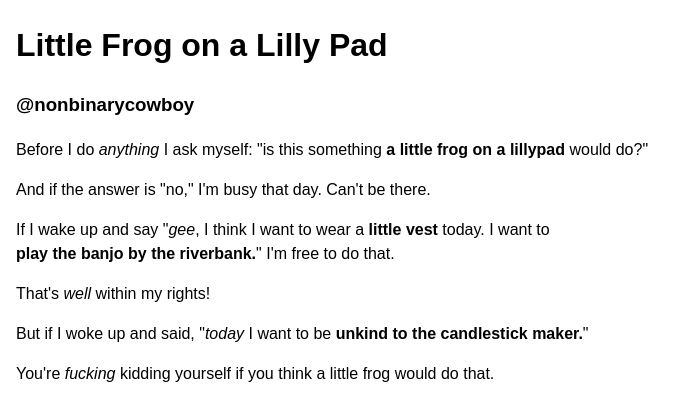
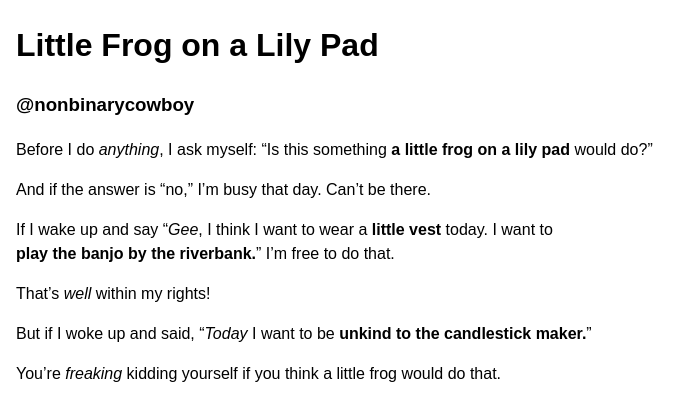
Before and after one commit to social-sin/ex2-example, a plain HTML site: page index.html in a window 1280 px wide. Shown: the whole page, without its empty margins (0-700 px from the left). Drawn offline with Linux system fonts and the light colour scheme.

Commit message:
Update index.html

```diff
--- a/index.html
+++ b/index.html
@@ -1,31 +1,41 @@
 <!DOCTYPE html>
 <html lang="en">
   <head>
+    <meta charset="UTF-8" />
+    <meta name="viewport" content="width=device-width, initial-scale=1.0" />
+    <title>Little Frog on a Lily Pad</title>
     <link rel="stylesheet" href="style.css" />
   </head>
   <body>
-    <!--https://www.tiktok.com/@nonbinarycowboy/video/7052160190061464879?is_from_webapp=1&sender_device=pc&web_id=6921820580653188613-->
-    <h1>
-      Little Frog on a Lilly Pad
-    </h1>
-    <h3>
-      @nonbinarycowboy
-    </h3>
+    <!--
+      Original audio: https://www.tiktok.com/@nonbinarycowboy/video/7052160190061464879
+    -->
+    <h1>Little Frog on a Lily Pad</h1>
+    <h3>@nonbinarycowboy</h3>
+
     <p>
-      Before I do <em>anything</em> I ask myself:
-      "is this something <b>a little frog on a lillypad</b> would do?"
+      Before I do <em>anything</em>, I ask myself:
+      “Is this something <b>a little frog on a lily pad</b> would do?”
     </p>
-    <p>And if the answer is "no," I'm busy that day. Can't be there.</p>
+
+    <p>And if the answer is “no,” I’m busy that day. Can’t be there.</p>
+
     <p>
-      If I wake up and say "<em>gee</em>, I think I want to wear a
-      <b>little vest</b> today. I want to <br> <b>play the banjo by the riverbank.</b>"
-      I'm free to do that.
+      If I wake up and say “<em>Gee</em>, I think I want to wear a
+      <b>little vest</b> today. I want to <br />
+      <b>play the banjo by the riverbank.</b>”
+      I’m free to do that.
     </p>
-    <p>That's <em>well</em> within my rights!</p>
+
+    <p>That’s <em>well</em> within my rights!</p>
+
     <p>
-      But if I woke up and said, "<em>today</em> I want to be
-      <strong>unkind to the candlestick maker.</strong>"
+      But if I woke up and said, “<em>Today</em> I want to be
+      <strong>unkind to the candlestick maker.</strong>”
     </p>
-    <p>You're <em>fucking</em> kidding yourself if you think a little frog would do that.</p>
+
+    <p>
+      You’re <em>freaking</em> kidding yourself if you think a little frog would do that.
+    </p>
   </body>
 </html>
```
